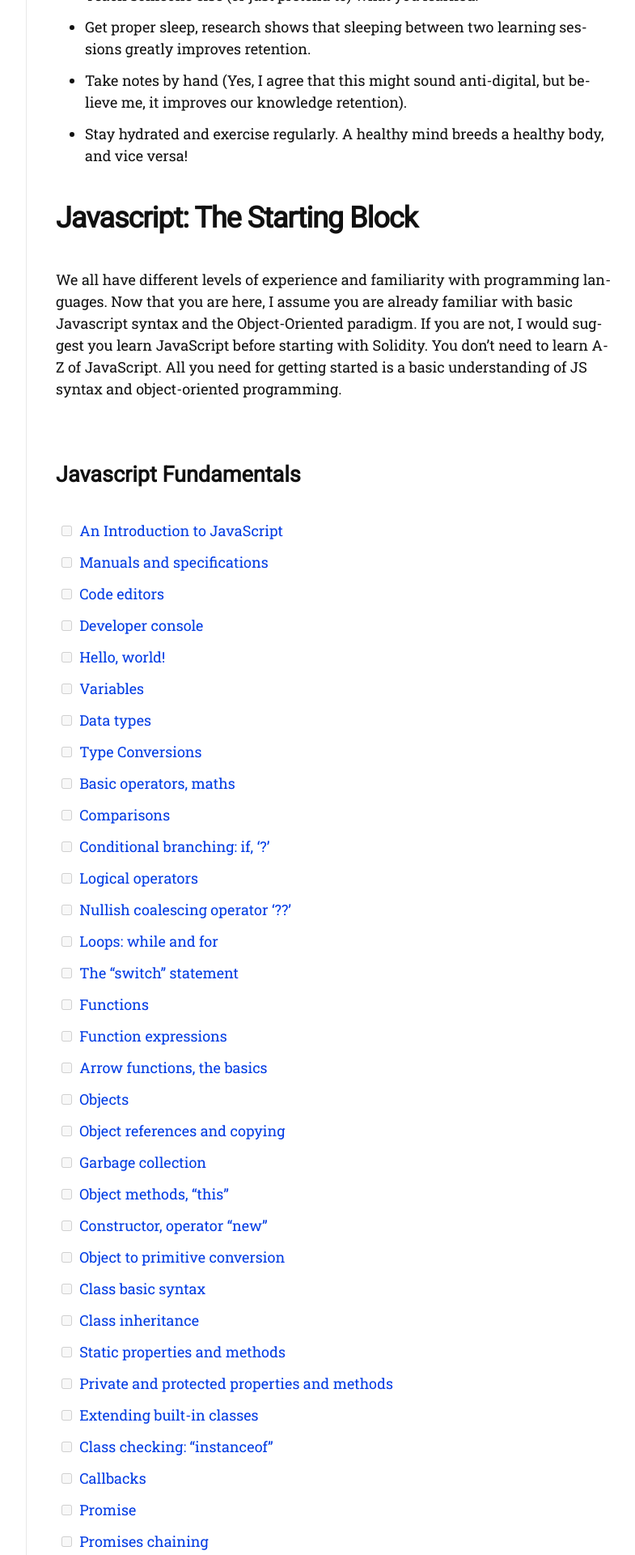
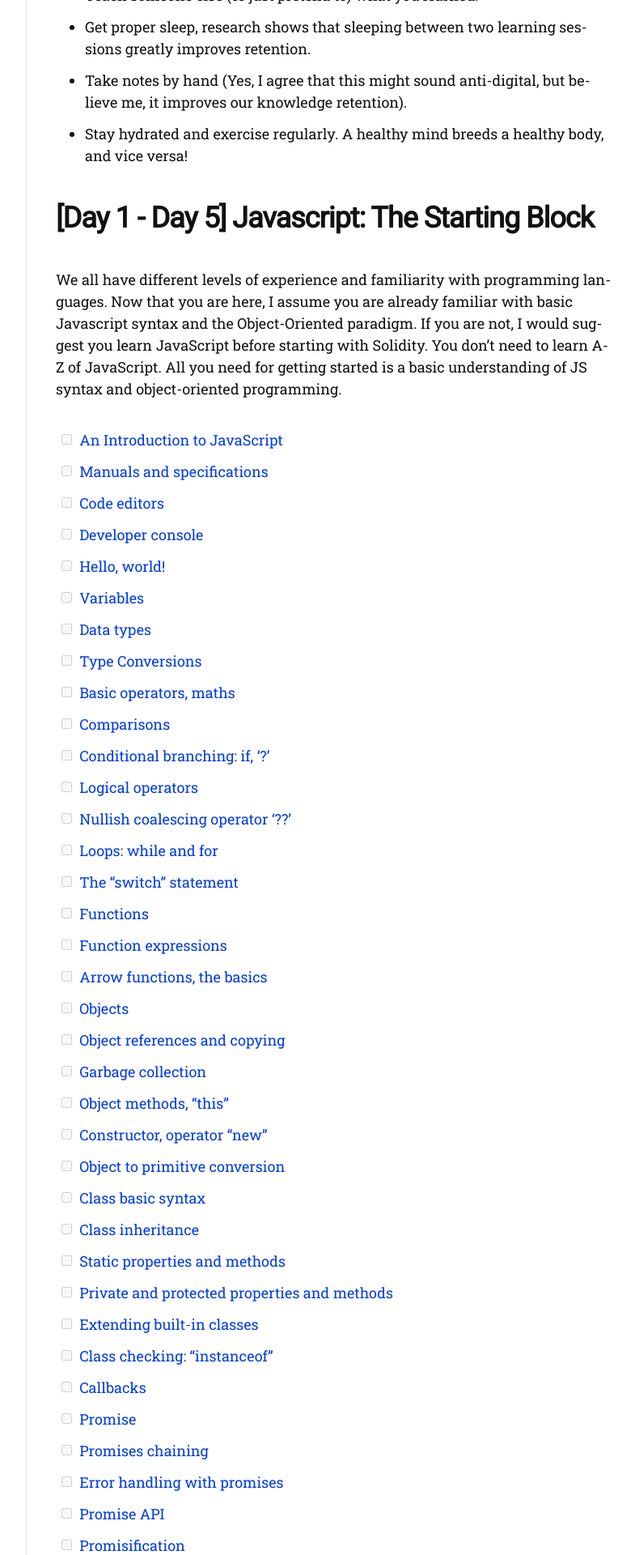
Before and after one commit to devanshbatham/devanshbatham.github.io, a Jekyll site: the page built from drafts/draft.md, in a window 1280 px wide. Shown: the part 972-2892 px from the top of the page at 81% size, without its empty margins (357-1142 px from the left). Built offline with Jekyll 4.4.1, drawn with Linux system fonts in a browser that asks for light colours; nearby versions of some CDN libraries; some web fonts are replaced; some of the changed text lies outside the part shown.

```diff
--- a/drafts/draft.md
+++ b/drafts/draft.md
@@ -36,11 +36,9 @@ Before we proceed further, let's talk about some hacks that I use for learning a
 
 
 
-# Javascript: The Starting Block
+# [Day 1 - Day 5] Javascript: The Starting Block
+
 We all have different levels of experience and familiarity with programming languages. Now that you are here, I assume you are already familiar with basic Javascript syntax and the Object-Oriented paradigm. If you are not, I would suggest you learn JavaScript before starting with Solidity. You don't need to learn A-Z of JavaScript. All you need for getting started is a basic understanding of JS syntax and object-oriented programming.
-
-
-## Javascript Fundamentals
 
 - [ ] [An Introduction to JavaScript](https://javascript.info/intro)
 - [ ] [Manuals and specifications](https://javascript.info/manuals-specifications)
@@ -83,6 +81,13 @@ We all have different levels of experience and familiarity with programming lang
 
 
 
+# Day
+We learned javascript and now we have a fairly decent understanding of object orianted programming as well. What next? Can we start learning solidity now? Yes, we can.
+
+During your staring days, I would suggest you to use [Remix IDE](https://remix.ethereum.org/) for writing and compiling solidity code. As we get more familiar, we will start using a more robust smart contract development framework (such as Truffle, Dapptools, etc).
+
+
+
 
 
 
```
